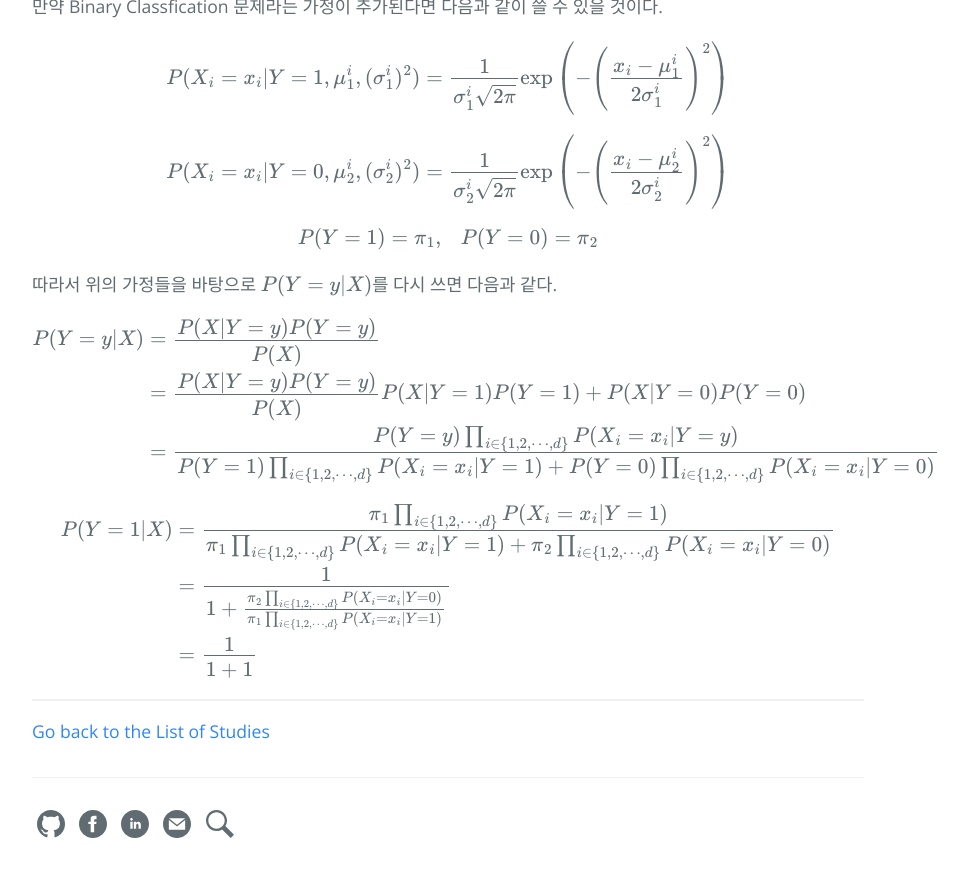
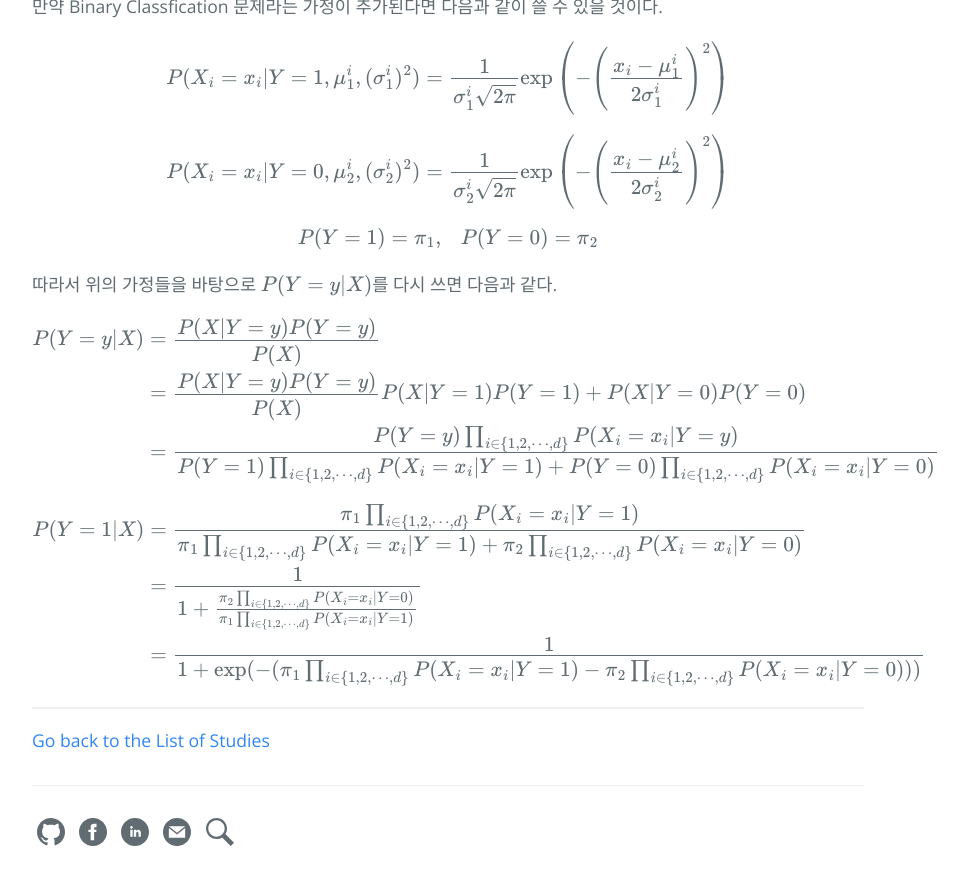
Before and after one commit to hcnoh/hcnoh.github.io, a Jekyll site: the page built from _posts/2019-04-25-logistic-regression-and-naive-bayes.md, in a window 1280 px wide and 900 px high, scrolled down 4301 px. Shown: the top 885 px of the window, without its empty margins (192-1156 px from the left). Built offline with Jekyll 4.4.1, drawn with Linux system fonts in a browser that asks for light colours; formulas are drawn with MathJax 3; comment, search, counter and statistics services are not loaded.

Commit message:
Update 2019-04-25-logistic-regression-and-naive-bayes.md

```diff
--- a/_posts/2019-04-25-logistic-regression-and-naive-bayes.md
+++ b/_posts/2019-04-25-logistic-regression-and-naive-bayes.md
@@ -189,6 +189,6 @@
 \begin{align*}
 P(Y=1\vert X) & = \frac{\pi_1 \prod_{i\in \{1,2,\cdots, d\}}P(X_i=x_i\vert Y=1)}{\pi_1 \prod_{i\in \{1,2,\cdots, d\}}P(X_i=x_i\vert Y=1) + \pi_2 \prod_{i\in \{1,2,\cdots, d\}}P(X_i=x_i\vert Y=0)} \\
 & = \frac{1}{1 + \frac{\pi_2 \prod_{i\in \{1,2,\cdots, d\}}P(X_i=x_i\vert Y=0)}{\pi_1 \prod_{i\in \{1,2,\cdots, d\}}P(X_i=x_i\vert Y=1)}} \\
-& = \frac{1}{1 + 1}
+& = \frac{1}{1 + \exp(-(\pi_1 \prod_{i\in \{1,2,\cdots, d\}}P(X_i=x_i\vert Y=1) - \pi_2 \prod_{i\in \{1,2,\cdots, d\}}P(X_i=x_i\vert Y=0)))}
 \end{align*}
 $$
```
